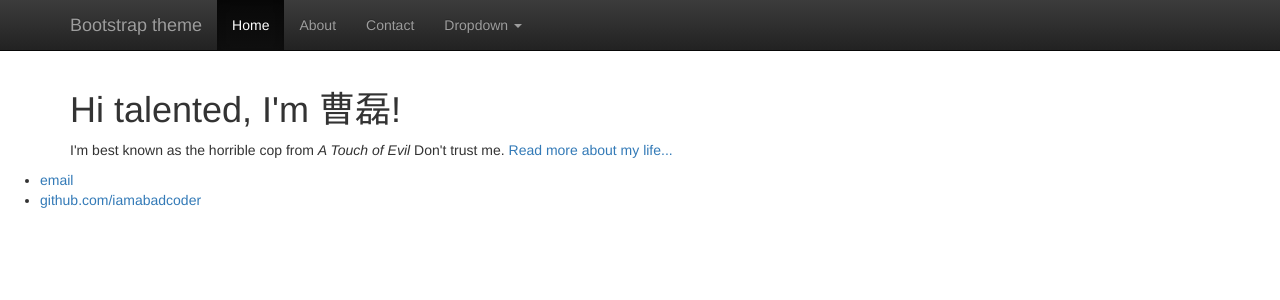
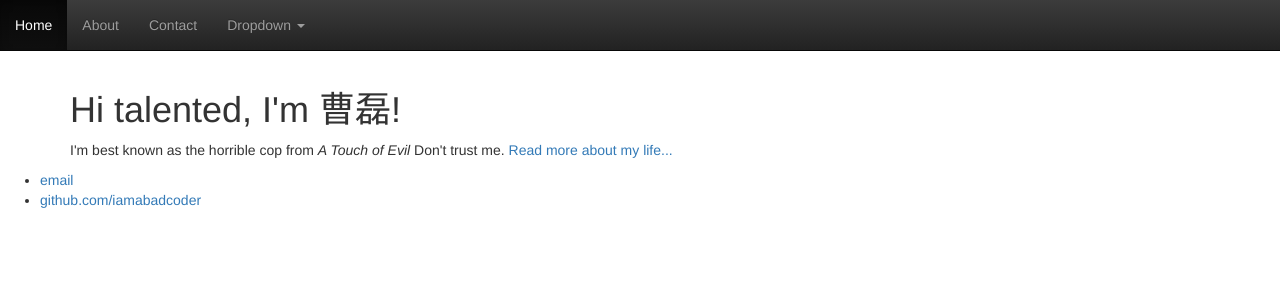
Before and after one commit to iamabadcoder/iamabadcoder.github.io, a Jekyll site: the page built from index.html, in a window 1280 px wide. Shown: the top 300 px of the page. Built offline with Jekyll 4.4.1, drawn with Linux system fonts in a browser that asks for light colours.

```diff
--- a/_layouts/default.html
+++ b/_layouts/default.html
@@ -8,24 +8,7 @@
 			<link rel="stylesheet" type="text/css" href="/assets/css/main.css">
 		</head>
 		<body>
-<!-- 			<nav>
-	    		<ul>
-	        		<li><a href="/">首页</a></li>
-	        		<li><a href="/about">关于作者</a></li>
-		        	<li><a href="/blog">文章归档</a></li>
-	    		</ul>
-			</nav> -->
 			<nav class="navbar navbar-inverse navbar-fixed-top">
-		      <div class="container">
-		        <div class="navbar-header">
-		          <button type="button" class="navbar-toggle collapsed" data-toggle="collapse" data-target="#navbar" aria-expanded="false" aria-controls="navbar">
-		            <span class="sr-only">Toggle navigation</span>
-		            <span class="icon-bar"></span>
-		            <span class="icon-bar"></span>
-		            <span class="icon-bar"></span>
-		          </button>
-		          <a class="navbar-brand" href="#">Bootstrap theme</a>
-		        </div>
 		        <div id="navbar" class="navbar-collapse collapse">
 		          <ul class="nav navbar-nav">
 		            <li class="active"><a href="#">Home</a></li>
@@ -45,13 +28,7 @@
 		            </li>
 		          </ul>
 		        </div><!--/.nav-collapse -->
-		      </div>
 		    </nav>
-
-
-
-
-
 
 			<div class="container">
 
```
